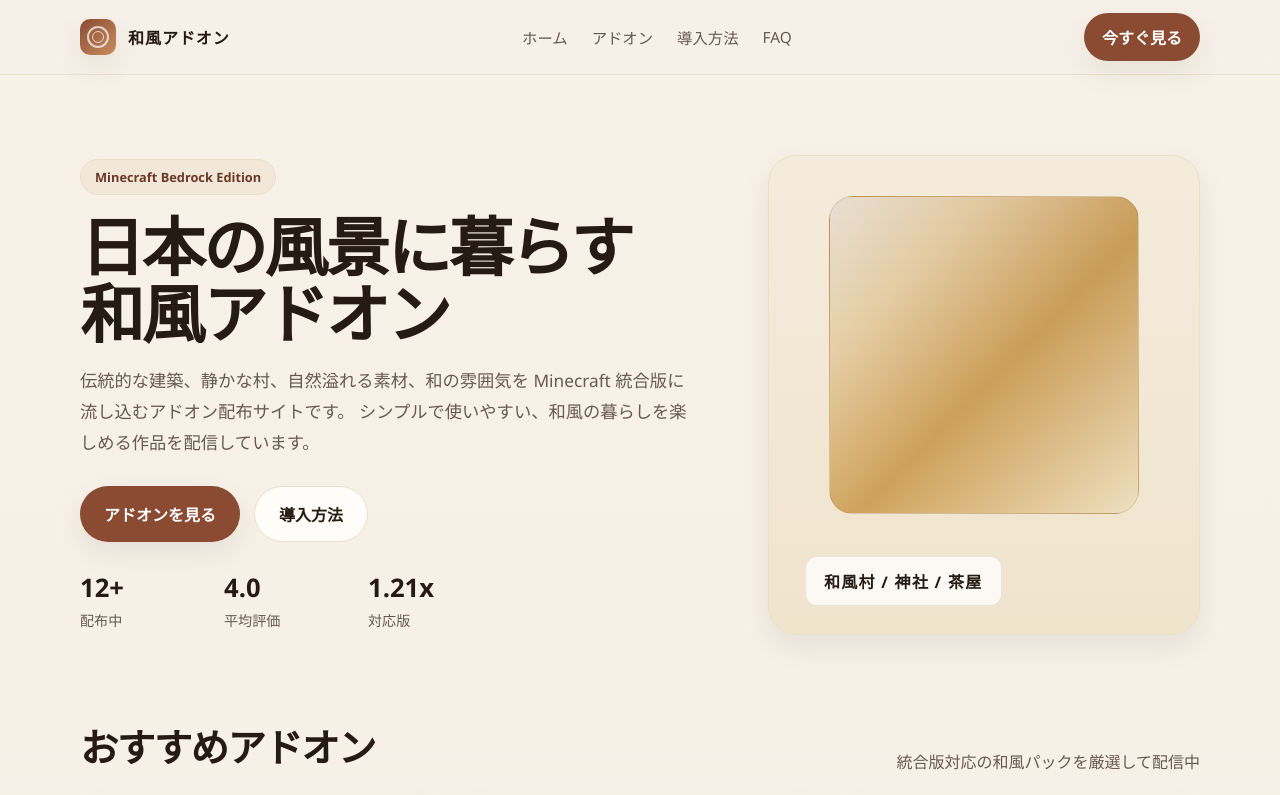
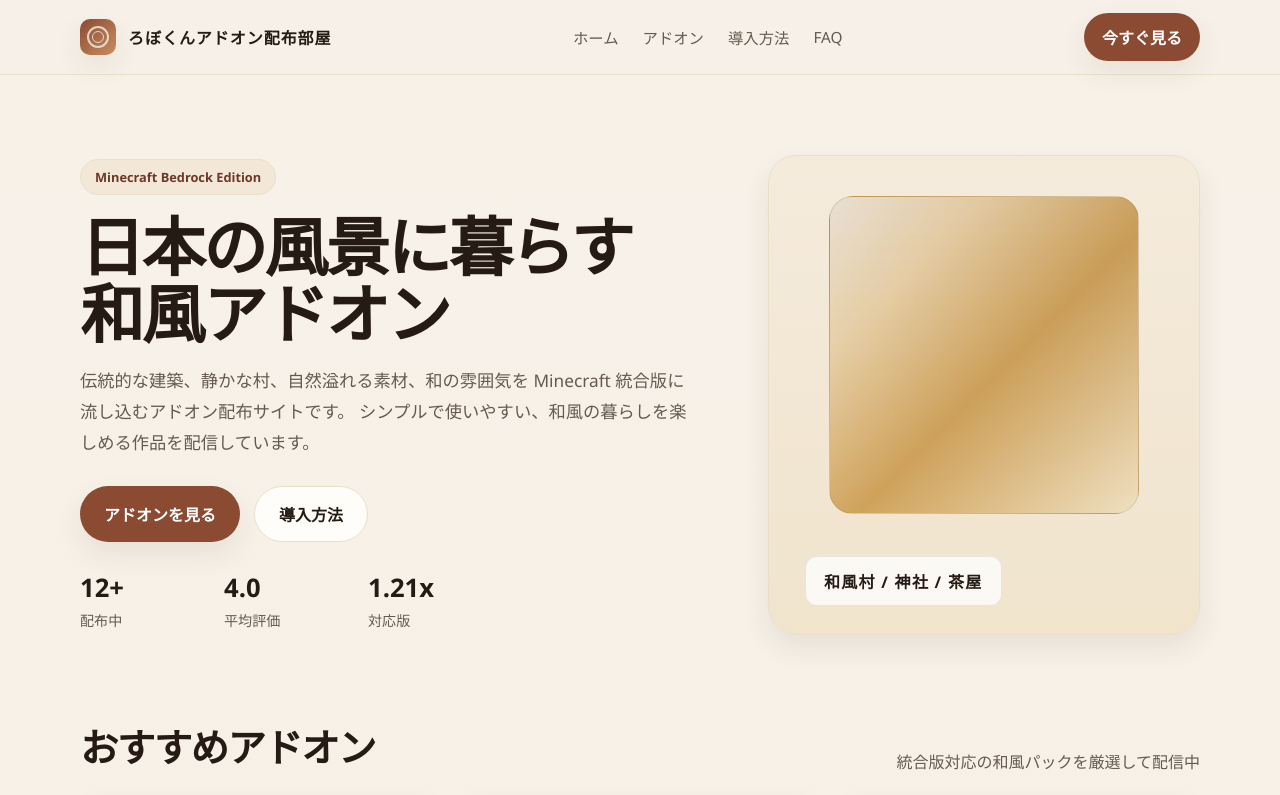
Before and after one commit to robokun60-del/Japan-addon, a plain HTML site: page index.html in a window 1280 px wide. Shown: the top 795 px of the page. Drawn offline with Linux system fonts and the light colour scheme.

Commit message:
サイト名を「ろぼくんアドオン配布部屋」に変更
Co-Authored-By: Claude Opus 5.5 <noreply@anthropic.com>
Claude-Session: https://claude.ai/code/session_01BdY2rdGtSKVi62oxuADhBp

```diff
--- a/index.html
+++ b/index.html
@@ -3,10 +3,10 @@
   <head>
     <meta charset="UTF-8" />
     <meta name="viewport" content="width=device-width, initial-scale=1.0" />
-    <title>和風アドオン配布サイト</title>
+    <title>ろぼくんアドオン配布部屋</title>
     <meta
       name="description"
-      content="統合版向けの和風マイクラアドオンを配布するサイトです。"
+      content="ろぼくんが作ったマイクラ統合版アドオンを配布する「ろぼくんアドオン配布部屋」です。"
     />
     <style>
       :root {
@@ -494,7 +494,7 @@
       <div class="container nav">
         <div class="brand">
           <div class="brand-mark" aria-hidden="true"></div>
-          <span>和風アドオン</span>
+          <span>ろぼくんアドオン配布部屋</span>
         </div>
 
         <nav class="nav-links">
@@ -668,7 +668,7 @@
 
     <footer>
       <div class="container footer-inner">
-        <div>© 2026 和風アドオン配布サイト</div>
+        <div>© 2026 ろぼくんアドオン配布部屋</div>
         <div>統合版対応 / 和風 / 建築アドオン</div>
       </div>
     </footer>
```
